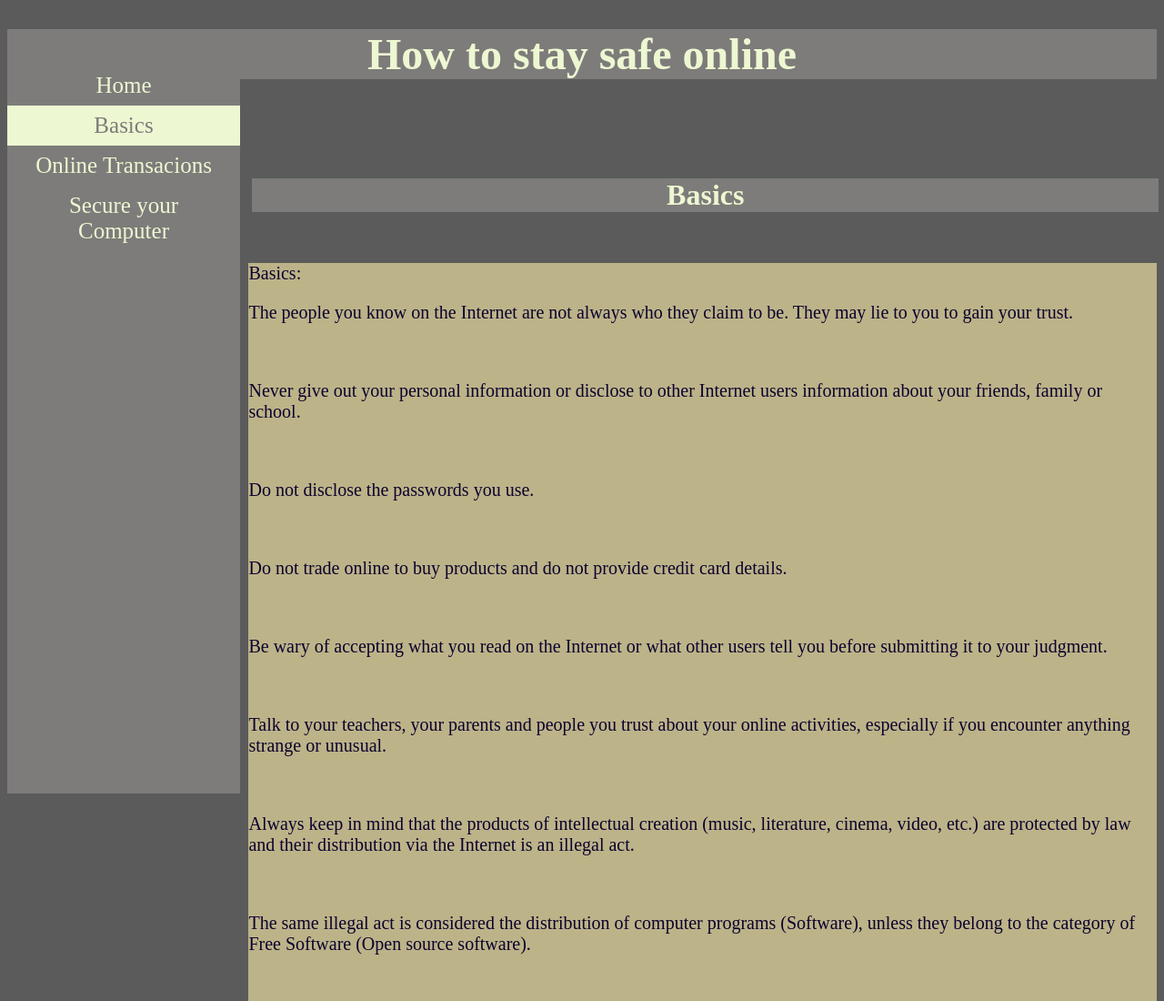
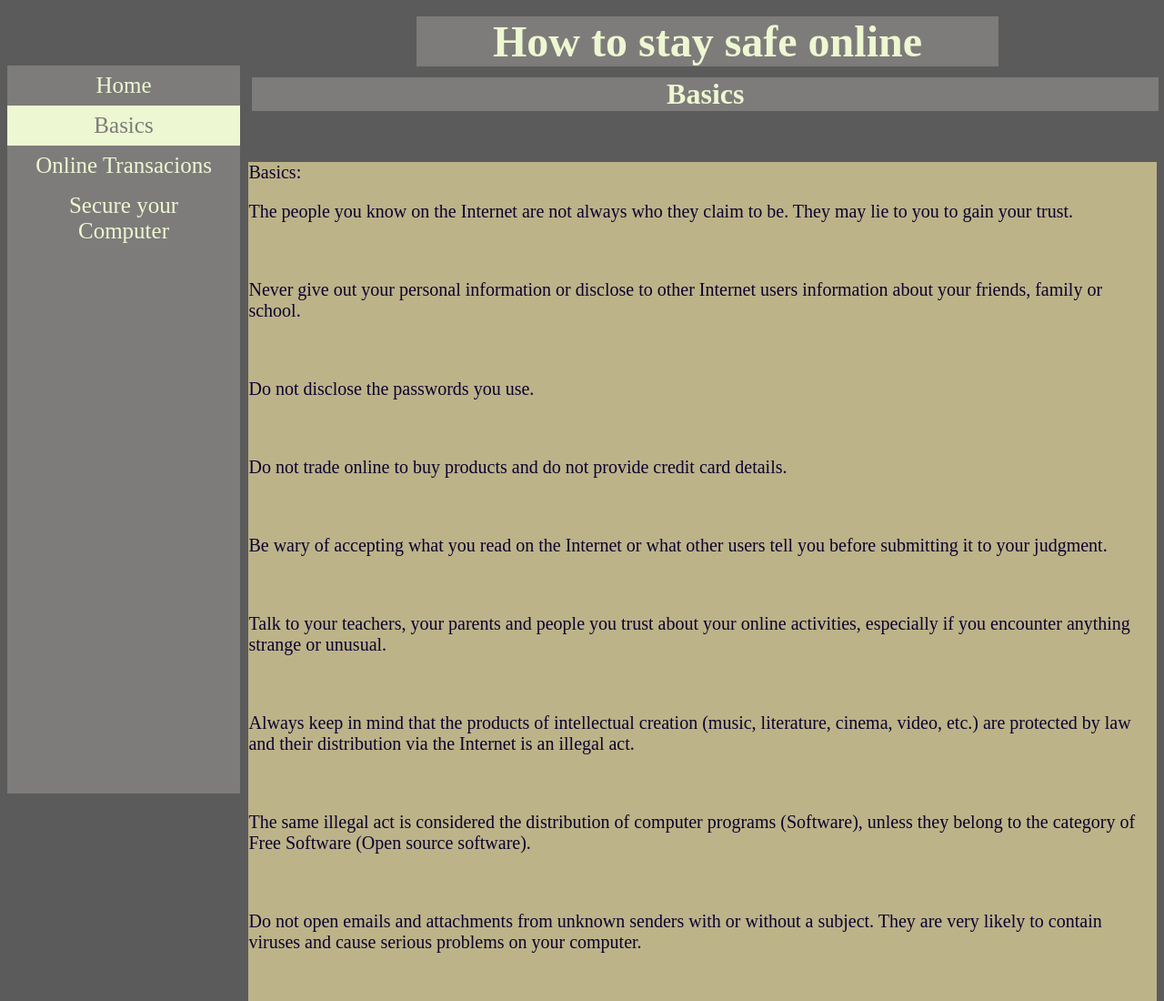
Before and after one commit to lazos-org/lykanav-plpr-2021, a plain HTML site: page html/basics.html in a window 1280 px wide. Shown: the top 1100 px of the page at 91% size. Drawn offline with Linux system fonts and the light colour scheme.

Commit message:
Update basics.html

```diff
--- a/html/basics.html
+++ b/html/basics.html
@@ -9,7 +9,7 @@
 
 <div>
 	<div id="main" class="maincl">
-		<div id="title center">
+		<div class="title center">
 			<h1 class="ttl">How to stay safe online</h1>
 		</div>
 		<div id="cn">
```
